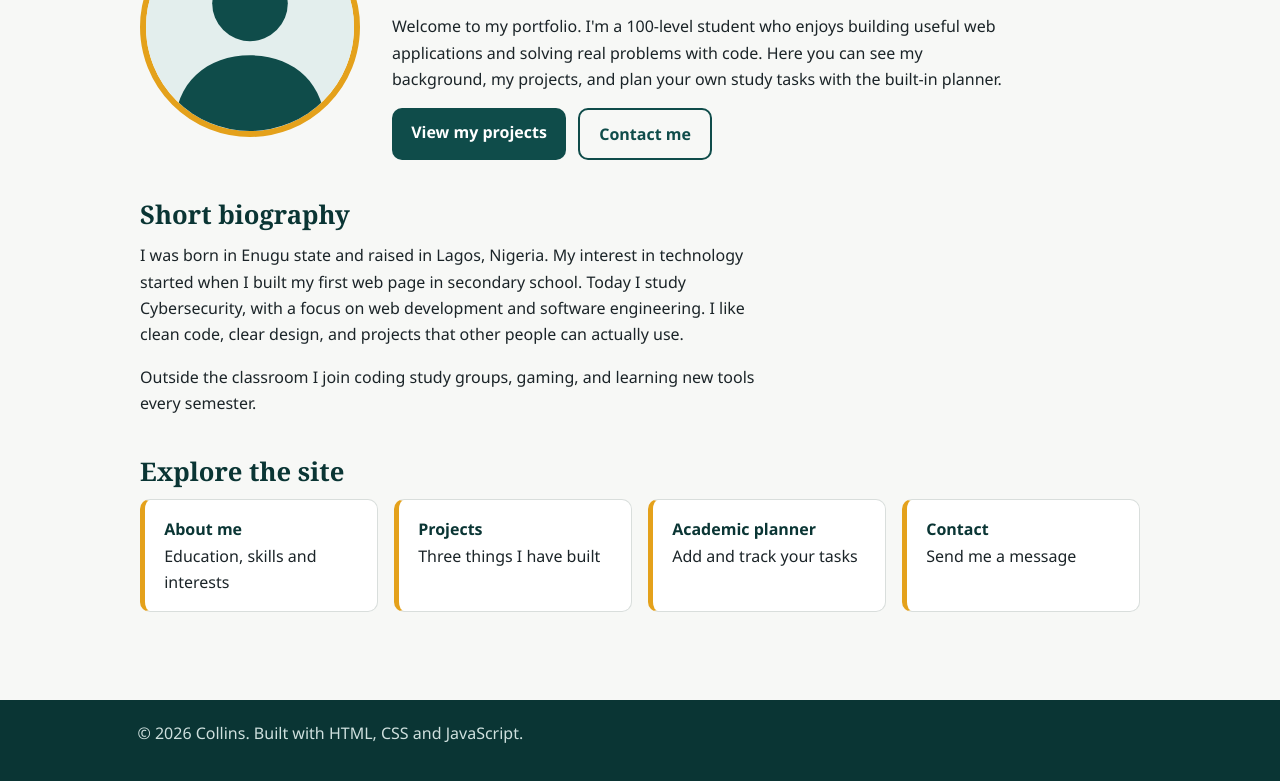
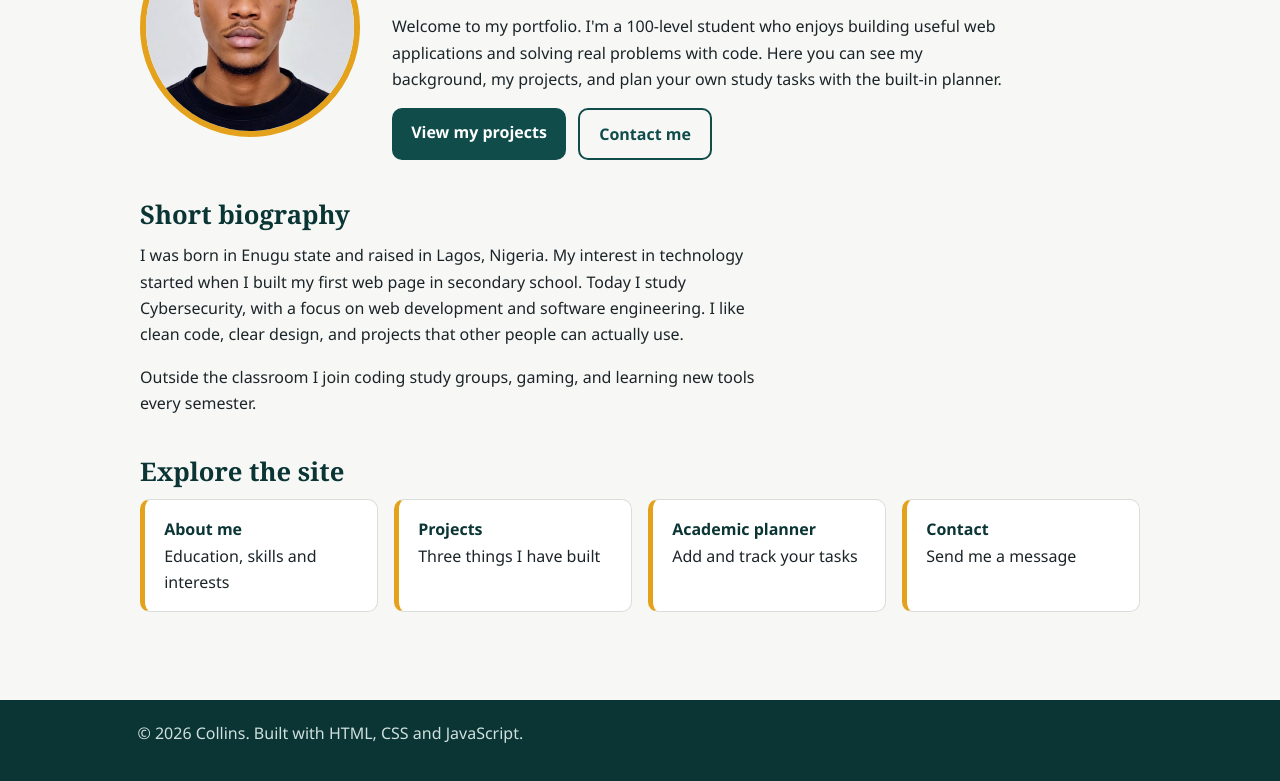
Before and after one commit to ztydcreator/PORTFOLIO1.github.io, a plain HTML site: page index.html in a window 1280 px wide. Shown: the part 215-996 px from the top of the page. Drawn offline with Linux system fonts and the light colour scheme.

Commit message:
Update profile image in index.html

```diff
--- a/index.html
+++ b/index.html
@@ -25,7 +25,7 @@
 
   <main>
     <section class="hero" aria-labelledby="hero-title">
-      <img class="profile-img" src="images/photo.svg" alt="Portrait of Your Name" width="220" height="220">
+      <img class="profile-img" src="images/6032898595578647512_120.jpg" alt="Portrait of Your Name" width="220" height="220">
       <div>
         <h1 id="hero-title">Hi, I'm Collins</h1>
         <p class="tagline">Cybersecurity at MIVA</p>
```
